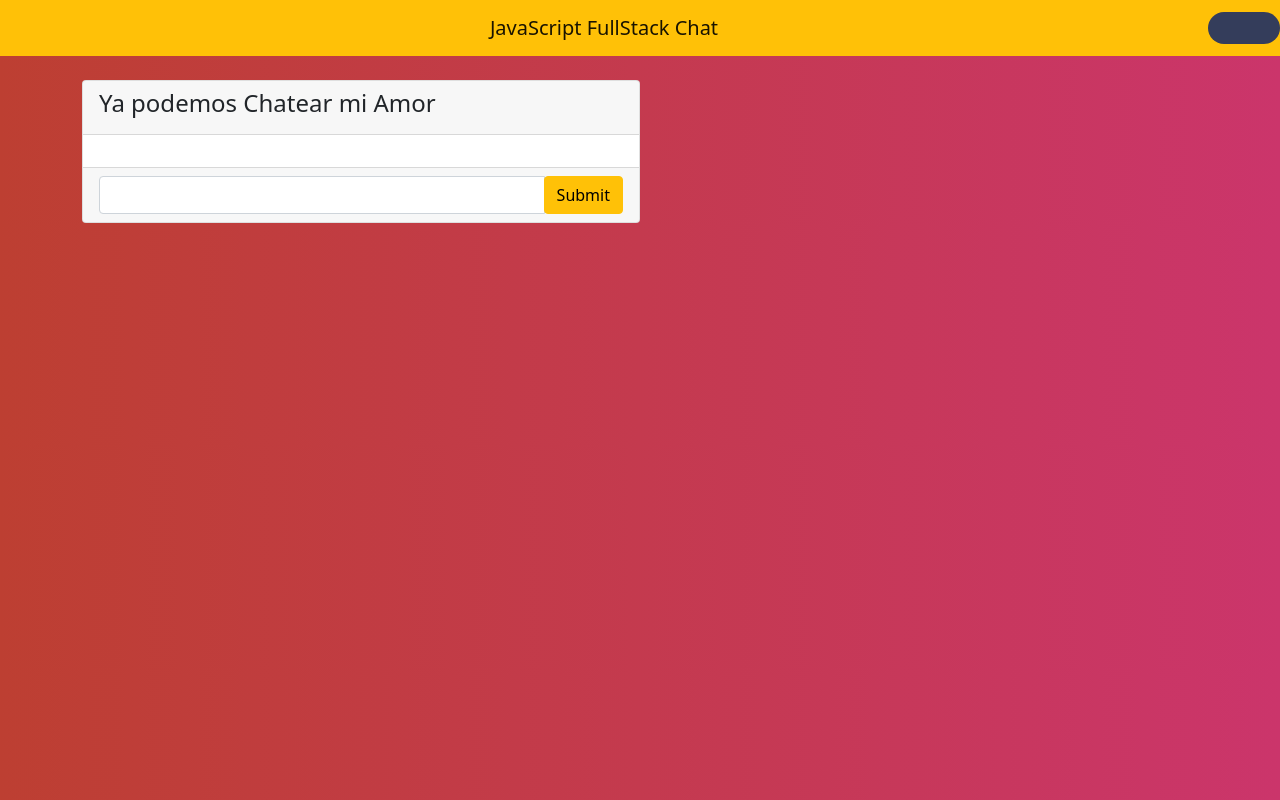
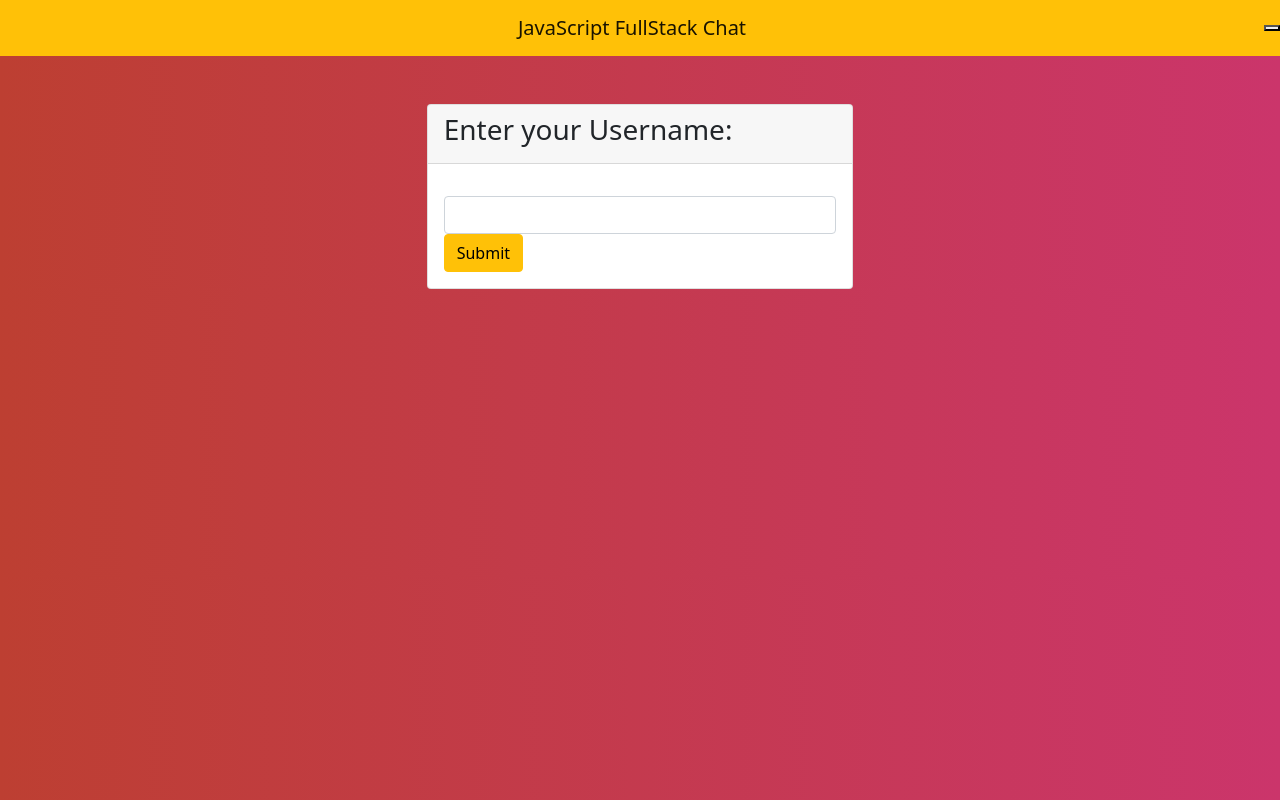
Before and after one commit to XChanitoX/Chat-JavaScript, a website: page src/public/index.html in a window 1280 px wide. Drawn offline with nearby package versions, Linux system fonts and the light colour scheme; no server answers; some icons are missing.

Commit message:
Empezando login

```diff
--- a/src/public/css/main.css
+++ b/src/public/css/main.css
@@ -4,18 +4,6 @@ body {
     background: linear-gradient(to right, #BD3F32, #CB356B); /* W3C, IE 10+/ Edge, Firefox 16+, Chrome 26+, Opera 12+, Safari 7+ */
 }
 
-.switch {
-    background: #343D5B;
-    border-radius: 1000px;
-    border: none;
-    position: relative;
-    cursor: pointer;
-    display: flex;
-    outline: none;
-
-    span{
-        width: 30px;
-        height: 30px;
-        line-height: 30px;
-    }
+#contentWrap{
+    display: none;
 }
--- a/src/public/index.html
+++ b/src/public/index.html
@@ -20,13 +20,23 @@
             <span><i class="fas fa-sun"></i></span>
             <span><i class="fas fa-moon"></i></span>
         </button>
-
-
-
     </nav>
 
-    <div class="container">
-        <div class="col-md-6 mt-4">
+    <div class="card col-md-4 mt-5 mx-auto" id="nickWrap">
+        <div class="card-header">
+            <h3>Enter your Username:</h3>
+        </div>
+        <p id="nickError"></p>
+        <div class="card-body">
+            <form id="nickForm">
+                <input type="text" id="nickname" class="form-control">
+                <input type="submit" class="btn btn-warning btn-block" mt-2>
+            </form>
+        </div>
+    </div>
+
+    <div class="container" id="contentWrap">
+        <div class="col-md-6 offset-md-1 mt-4">
             <div class="card">
                 <div class="card-header">
                     <h4>Ya podemos Chatear mi Amor</h4>
@@ -44,6 +54,14 @@
 
             </div>
         </div>
+        <div class="card col-md-3">
+            <div class="card-header">
+                <h3>Users</h3>
+            </div>
+            <div class="card-body">
+                <div id="usernames"></div>
+            </div>
+        </div>
     </div>
 
     <script src="https://code.jquery.com/jquery-3.6.0.min.js"
```
